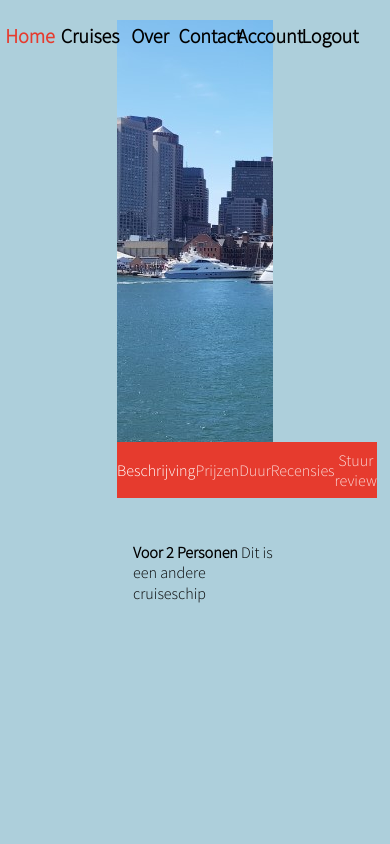
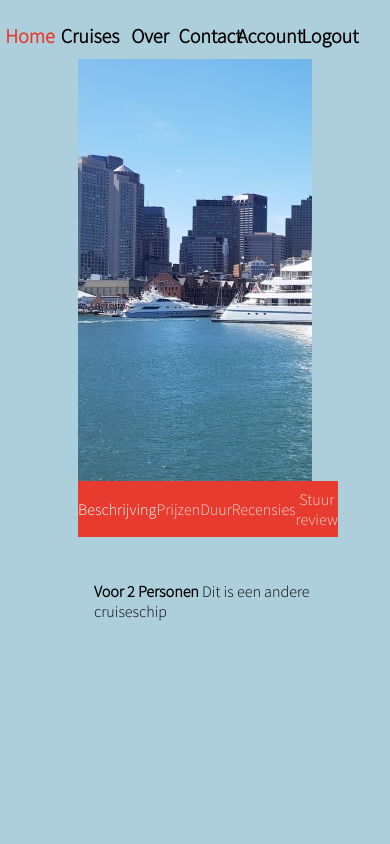
Before and after one commit to Tobias-W-S/CRUDP4Project, a PHP site: page /leesmeer_cruises.php?id=2 in a window 390 px wide. Run offline with PHP 8.4, Linux system fonts and the light colour scheme; a user stored in the database is signed in; data comes from the database, SQL or seed files in the repository.

Commit message:
Minifix2

```diff
--- a/css/styles.css
+++ b/css/styles.css
@@ -45,8 +45,12 @@ nav a {
   color: black;
   padding: 0 1em;
   padding-bottom: 5px;
-  max-width: 3em;
+  max-width: 5em;
+
+
 }
+
+
 
 nav a:hover {
   color: var(--primary);
@@ -427,6 +431,7 @@ nav a:hover {
   width: 100%;
   height: 100vh;
   background-color: var(--donkerblauw);
+  overflow-y: scroll;
 }
 
 .info_cruises {
@@ -973,3 +978,20 @@ align-items: center;
   transition: 0.3s;
   margin: 2px;
 }
+
+@media only screen and (max-width: 550px) {
+  nav a{
+    max-width: 3em;
+  }
+
+  .info_cruises{
+    margin-top: 15%;
+    width: 60%;
+  }
+
+  .background_leesmeer .tab-wrap {
+    width: 60%;
+  }
+
+
+}
```
Also changed, not shown: index.php (+6 -6 lines).
